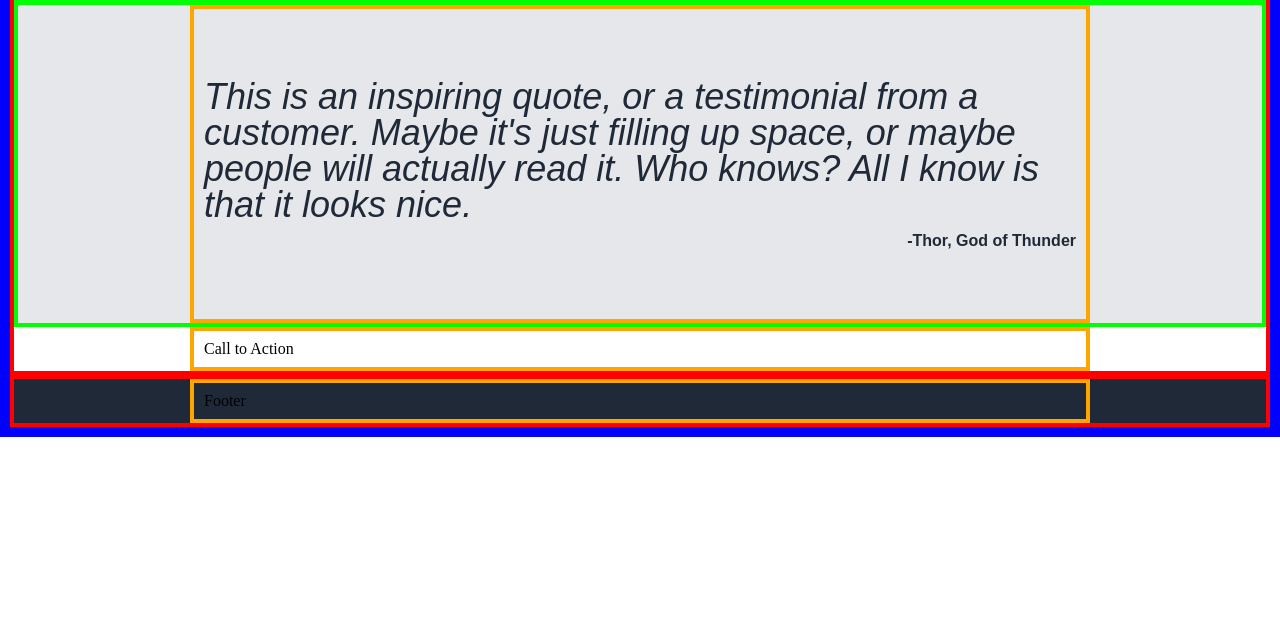
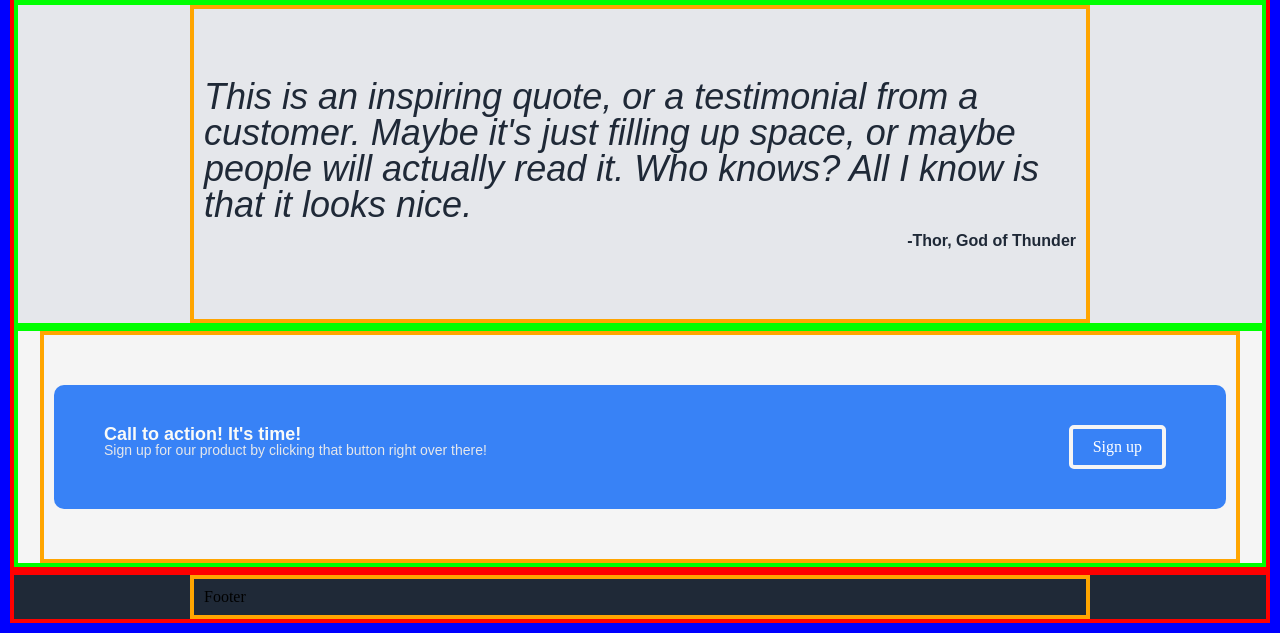
Before and after one commit to broganyoung/Odin-LandingPage, a plain HTML site: page index.html in a window 1280 px wide. Shown: the part 860-1493 px from the top of the page. Before the commit the page ends 1297 px from the top, so only its background shows below. Drawn offline with Linux system fonts and the light colour scheme.

Commit message:
added call to action box

```diff
--- a/index.html
+++ b/index.html
@@ -118,12 +118,29 @@
                 </inner-column>
             </section>
 
-            <section>
-                <inner-column>
-                    <h1>
-                        Call to Action
-                    </h1>
-                </inner-column>
+            <section class = "action">
+                <outer-column>
+                    <infobox>
+
+                    <text-diptych>
+
+                        <left-text>
+                            <p class = "navbar-voice">
+                                Call to action! It's time!
+                            </p>
+                            <p class = "calm-voice">
+                                Sign up for our product by clicking that button right over there!
+                            </p>
+                        </left-text>
+
+                        <right-text>
+                            <a class = "button" href="#">Sign up</a>
+                        </right-text>
+
+                    </text-diptych>
+
+                    </infobox>
+                </outer-column>
             </section>
 
         </main>
--- a/style.css
+++ b/style.css
@@ -112,6 +112,18 @@ outer-column {
     line-height: 1;
 }
 
+infobox .navbar-voice{
+    margin-top: 40px;
+    margin-left: 50px;
+    font-size: 18px;
+}
+
+infobox .calm-voice{
+    margin-bottom: 40px;
+    margin-left: 50px;
+    font-size: 14px;
+}
+
 .caption-voice{
     font-family: sans-serif;
     color: var(--textcl);
@@ -166,6 +178,13 @@ outer-column {
     border-radius: 5px;
 }
 
+infobox .button{
+    border: 4px solid whitesmoke;
+    margin-top: 40px;
+    margin-bottom: 40px;
+    margin-right: 60px;
+}
+
 /*Modules*/
 
 graphic-diptych{
@@ -211,6 +230,7 @@ text-diptych left-text{
 
 text-diptych right-text{
     display: block;
+    text-align: right;
 }
 
 @media (min-width: 700px){
@@ -254,6 +274,17 @@ product-diptych picture img{
 }
 
 
+infobox{
+    display: block;
+    display: flex;
+    flex-direction: column;
+    gap: 20px;
+    background-color: var(--lightbg);
+    margin-top: 40px;
+    margin-bottom: 40px;
+    border-radius: 10px;
+}
+
 header, footer, main {
     border: 4px solid red;
 }
@@ -279,3 +310,9 @@ header, footer {
     border: 4px solid lime;
     background-color: var(--quotebg);
 }
+
+.action{
+    display: block;
+    border: 4px solid lime;
+    background-color: whitesmoke;
+}
```
